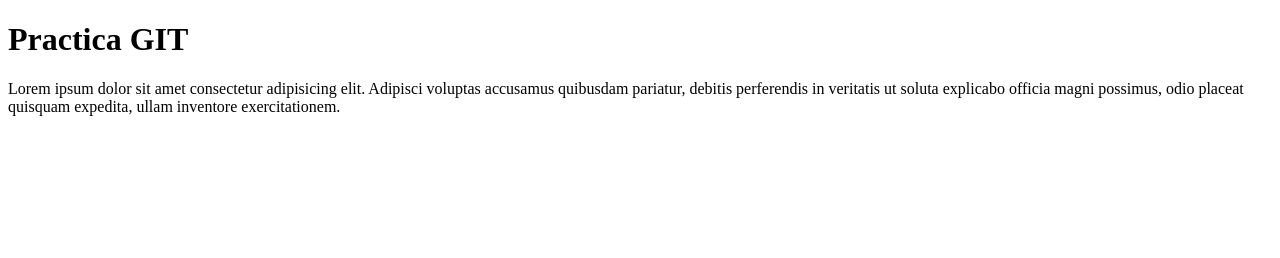
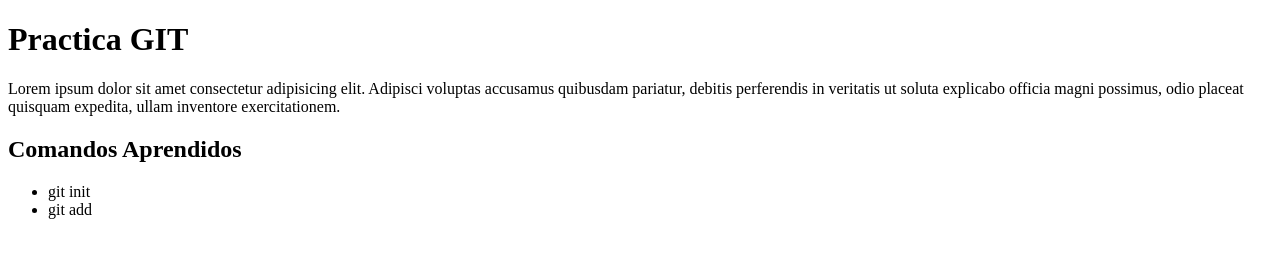
Before and after one commit to Cata142/GitPractica, a plain HTML site: page index.html in a window 1280 px wide. Drawn offline with Linux system fonts and the light colour scheme.

Commit message:
Agregamos una lista

```diff
--- a/index.html
+++ b/index.html
@@ -9,5 +9,12 @@
 <body>
     <h1>Practica GIT</h1>
     <p>Lorem ipsum dolor sit amet consectetur adipisicing elit. Adipisci voluptas accusamus quibusdam pariatur, debitis perferendis in veritatis ut soluta explicabo officia magni possimus, odio placeat quisquam expedita, ullam inventore exercitationem.</p>
+    <div>
+        <h2>Comandos Aprendidos</h2>
+        <ul>
+            <li>git init</li>
+            <li>git add</li>
+        </ul>
+    </div>
 </body>
 </html>
```
